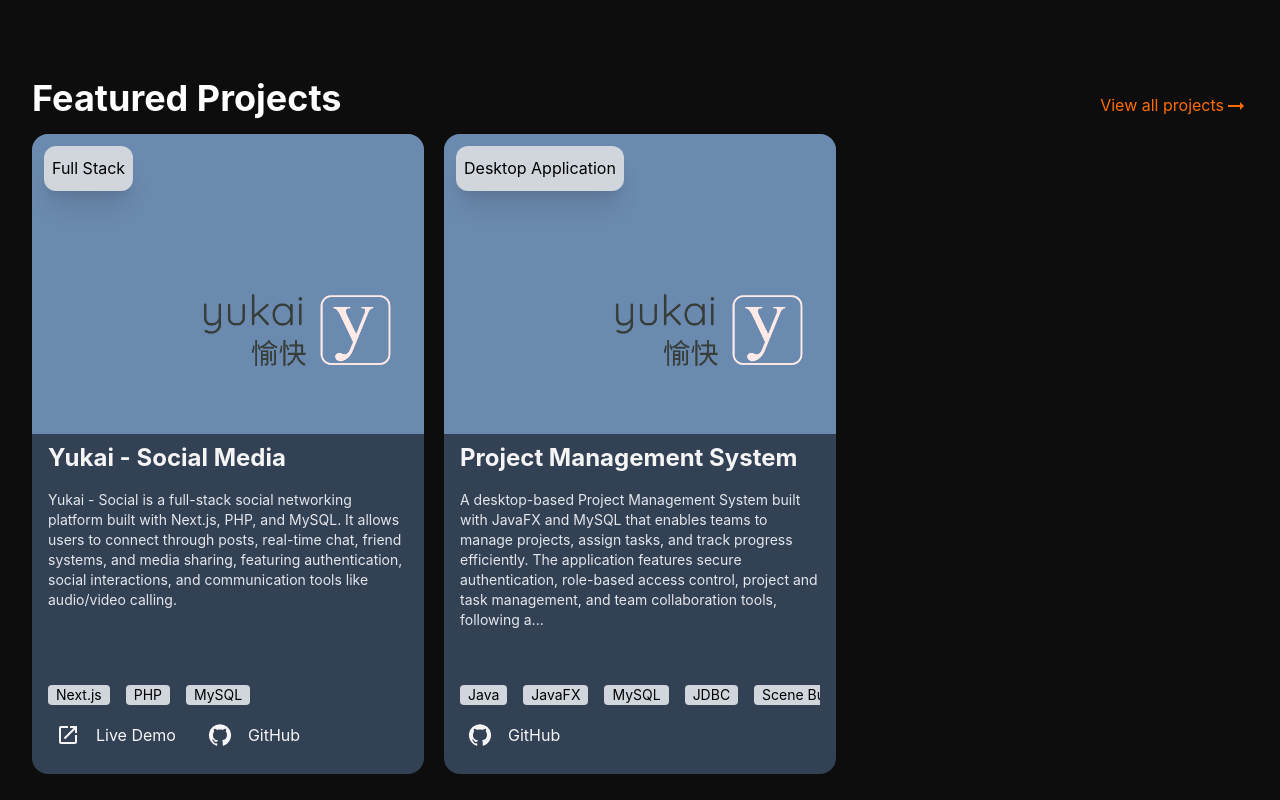
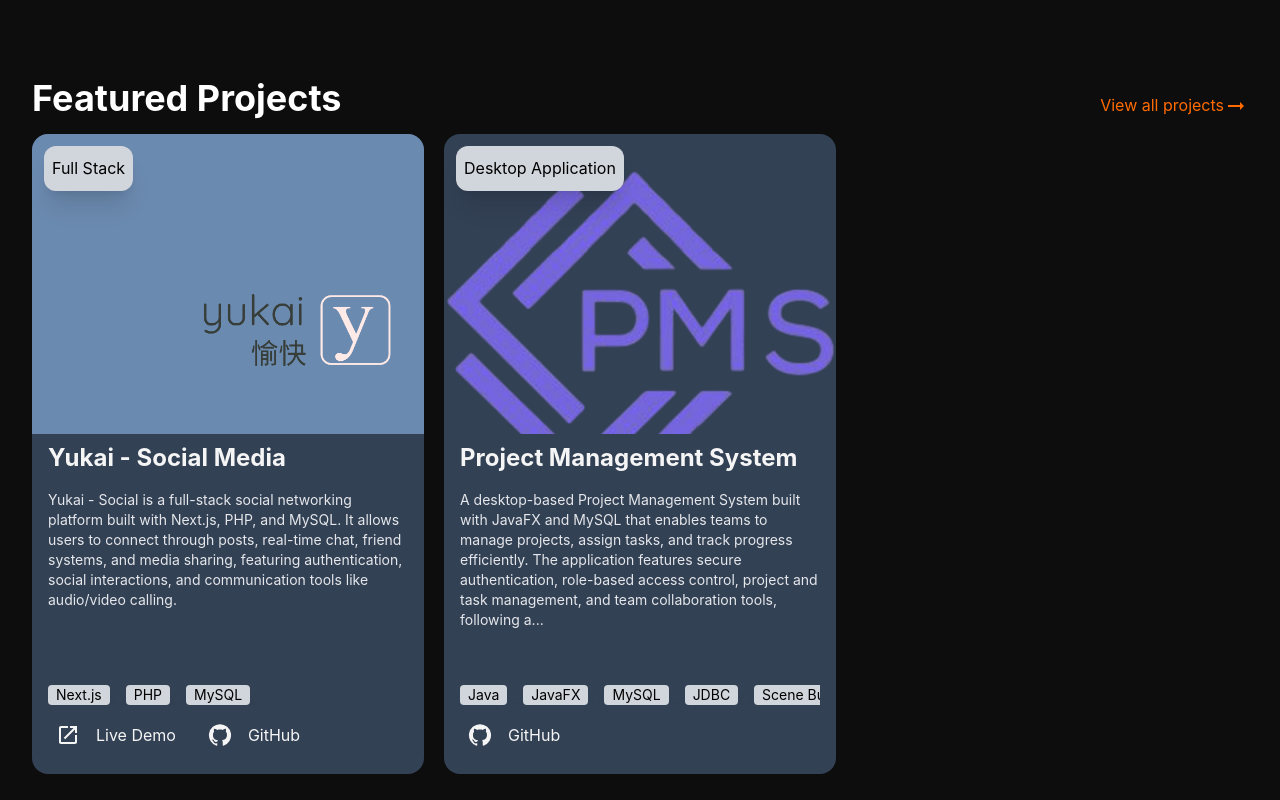
Before and after one commit to WaiZawTun-coder/portfolio, a Next.js app: page / in a window 1280 px wide. Shown: the part 1460-2260 px from the top of the page. Built offline with nearby package versions, Linux system fonts and the light colour scheme.

Commit message:
update: projects view

```diff
--- a/public/json/projects.json
+++ b/public/json/projects.json
@@ -15,7 +15,7 @@
       "id": 2,
       "name": "Project Management System",
       "type": "Desktop Application",
-      "image": "/project-covers/yukai-logo.png",
+      "image": "/project-covers/pms-logo.png",
       "description": "A desktop-based Project Management System built with JavaFX and MySQL that enables teams to manage projects, assign tasks, and track progress efficiently. The application features secure authentication, role-based access control, project and task management, and team collaboration tools, following a structured multi-layer architecture for maintainability and scalability.",
       "longDescription": "Project Management System is an enterprise-style desktop application developed using JavaFX and MySQL to streamline project planning, task management, and team collaboration. The system provides secure user authentication and role-based access control, allowing administrators, project managers, and team members to access features according to their responsibilities.Users can create and manage projects, assign tasks to team members, monitor task progress, set priorities and deadlines, and organize project resources through an intuitive graphical interface. The application follows a layered architecture that separates the user interface, business logic, and data access layers, improving maintainability and scalability. By combining robust database design with a responsive JavaFX frontend, the system demonstrates practical experience in desktop application development, database management, authentication and authorization, and enterprise software architecture.",
       "stack": [
--- a/ui/projects.tsx
+++ b/ui/projects.tsx
@@ -39,7 +39,8 @@ const Projects = () => {
         spaceBetween={20}
         breakpoints={{
           0: { slidesPerView: 1, centeredSlides: true },
-          768: { slidesPerView: 2, centeredSlides: true },
+          400: { slidesPerView: 1.2, centeredSlides: true },
+          768: { slidesPerView: 2, centeredSlides: false },
           1024: { slidesPerView: 3, centeredSlides: false },
         }}
         freeMode={false}
@@ -68,7 +69,7 @@ const Projects = () => {
 
           return (
             <SwiperSlide key={project.id} className="h-auto">
-              <div className="w-full min-w-0 h-160 rounded-2xl overflow-hidden bg-secondary flex flex-col">
+              <div className="w-full min-w-0 h-160 max-w-100 rounded-2xl overflow-hidden bg-secondary flex flex-col mx-auto">
                 <div className="relative w-full h-75 overflow-hidden">
                   <Image
                     src={project.image}
```
Also changed, not shown: public/project-covers/pms-logo.png (added).
